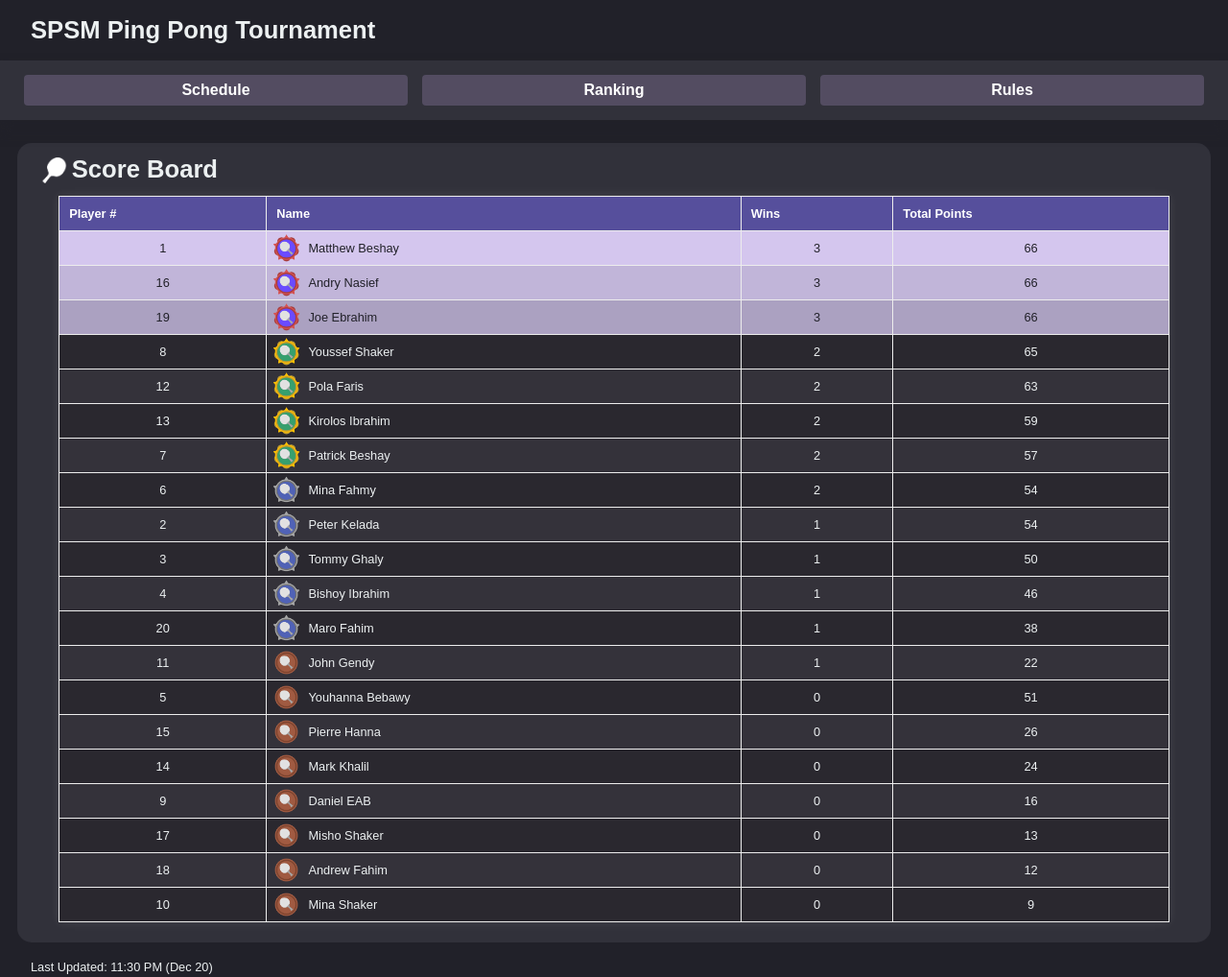
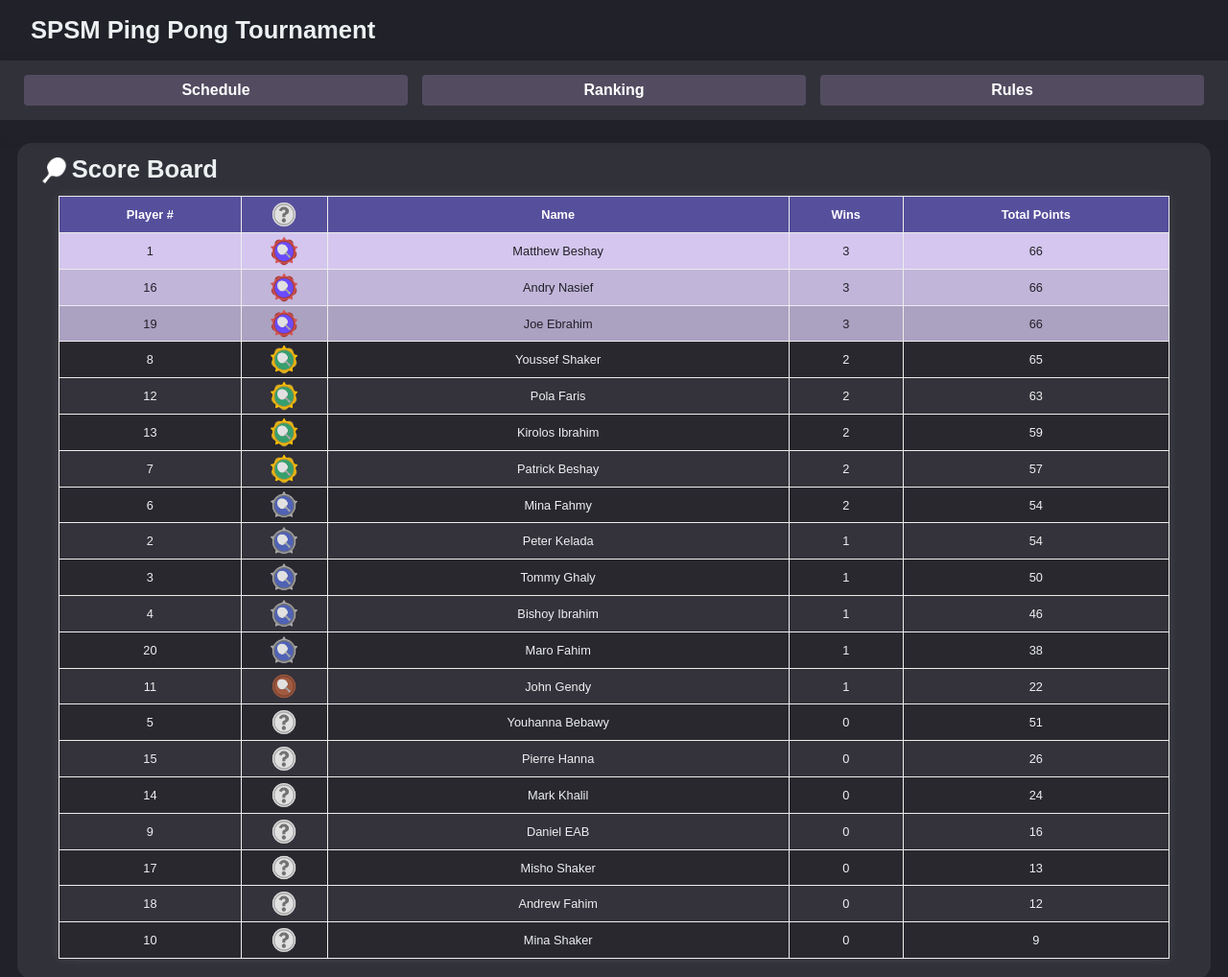
Before and after one commit to ibomba/SPSM-COMP, a plain HTML site: page scoreTable.html in a window 1280 px wide. Shown: the top 1018 px of the page at 96% size. Drawn offline with Linux system fonts and the light colour scheme; a web font is replaced by a local one.

Commit message:
JS Ranked

```diff
--- a/scoreTable.html
+++ b/scoreTable.html
@@ -153,14 +153,19 @@
     }
 
     table img{
-      width: 2.2rem;
-      margin-right: 5px;
-      margin-top: -12px;
-      margin-bottom: -13px;
+      width: 2.3rem;
+      padding: 0;
+      vertical-align: middle;
+      margin: 0;
+      text-align: center;
+      margin-left: -7px;
+      margin-right: -7px;
     }
 
     th, td:nth-child(2){
-      text-align: left;
+      margin: 0;
+      padding: 0;
+      text-align: center;
     }
   </style>
 </head>
@@ -181,51 +186,52 @@
         <thead>
           <tr class="sTbl">
             <th>Player #</th>
+            <th><img src="ranks/unranked.png" alt="Unranked" ></th>
             <th>Name</th>
             <th>Wins</th>
             <th>Total Points</th>
           </tr>
         </thead>
         <tbody>
-          <tr><td>1</td><td><img src="ranks/master.png" alt="Master" >Matthew Beshay</td><td>3</td><td>66</td></tr>
+          <tr><td>1</td><td>r</td><td>Matthew Beshay</td><td>3</td><td>66</td></tr>
 
-          <tr><td>2</td><td><img src="ranks/silver.png" alt="Silver" >Peter Kelada</td><td>1</td><td>54</td></tr>
+          <tr><td>2</td><td>r</td><td>Peter Kelada</td><td>1</td><td>54</td></tr>
 
-          <tr><td>3</td><td><img src="ranks/silver.png" alt="Silver" >Tommy Ghaly</td><td>1</td><td>50</td></tr>
+          <tr><td>3</td><td>r</td><td>Tommy Ghaly</td><td>1</td><td>50</td></tr>
 
-          <tr><td>4</td><td><img src="ranks/silver.png" alt="Silver" >Bishoy Ibrahim</td><td>1</td><td>46</td></tr>
+          <tr><td>4</td><td>r</td><td>Bishoy Ibrahim</td><td>1</td><td>46</td></tr>
 
-          <tr><td>5</td><td><img src="ranks/bronze.png" alt="Bronze" >Youhanna Bebawy</td><td>0</td><td>51</td></tr>
+          <tr><td>5</td><td>r</td><td>Youhanna Bebawy</td><td>0</td><td>51</td></tr>
 
-          <tr><td>6</td><td><img src="ranks/silver.png" alt="Silver" >Mina Fahmy</td><td>2</td><td>54</td></tr>
+          <tr><td>6</td><td>r</td><td>Mina Fahmy</td><td>2</td><td>54</td></tr>
 
-          <tr><td>7</td><td><img src="ranks/gold.png" alt="Gold" >Patrick Beshay</td><td>2</td><td>57</td></tr>
+          <tr><td>7</td><td>r</td><td>Patrick Beshay</td><td>2</td><td>57</td></tr>
 
-          <tr><td>8</td><td><img src="ranks/gold.png" alt="Gold" >Youssef Shaker</td><td>2</td><td>65</td></tr>
+          <tr><td>8</td><td>r</td><td>Youssef Shaker</td><td>2</td><td>65</td></tr>
 
-          <tr><td>9</td><td><img src="ranks/bronze.png" alt="Bronze" >Daniel EAB</td><td>0</td><td>16</td></tr>
+          <tr><td>9</td><td>r</td><td>Daniel EAB</td><td>0</td><td>16</td></tr>
 
-          <tr><td>10</td><td><img src="ranks/bronze.png" alt="Bronze" >Mina Shaker</td><td>0</td><td>9</td></tr>
+          <tr><td>10</td><td>r</td><td>Mina Shaker</td><td>0</td><td>9</td></tr>
 
-          <tr><td>11</td><td><img src="ranks/bronze.png" alt="Bronze" >John Gendy</td><td>1</td><td>22</td></tr>
+          <tr><td>11</td><td>r</td><td>John Gendy</td><td>1</td><td>22</td></tr>
 
-          <tr><td>12</td><td><img src="ranks/gold.png" alt="Gold" >Pola Faris</td><td>2</td><td>63</td></tr>
+          <tr><td>12</td><td>r</td><td>Pola Faris</td><td>2</td><td>63</td></tr>
 
-          <tr><td>13</td><td><img src="ranks/gold.png" alt="Gold" >Kirolos Ibrahim</td><td>2</td><td>59</td></tr>
+          <tr><td>13</td><td>r</td><td>Kirolos Ibrahim</td><td>2</td><td>59</td></tr>
 
-          <tr><td>14</td><td><img src="ranks/bronze.png" alt="Bronze" >Mark Khalil</td><td>0</td><td>24</td></tr>
+          <tr><td>14</td><td>r</td><td>Mark Khalil</td><td>0</td><td>24</td></tr>
 
-          <tr><td>15</td><td><img src="ranks/bronze.png" alt="Bronze" >Pierre Hanna</td><td>0</td><td>26</td></tr>
+          <tr><td>15</td><td>r</td><td>Pierre Hanna</td><td>0</td><td>26</td></tr>
 
-          <tr><td>16</td><td><img src="ranks/master.png" alt="Master" >Andry Nasief</td><td>3</td><td>66</td></tr>
+          <tr><td>16</td><td>r</td><td>Andry Nasief</td><td>3</td><td>66</td></tr>
 
-          <tr><td>17</td><td><img src="ranks/bronze.png" alt="Bronze" >Misho Shaker</td><td>0</td><td>13</td></tr>
+          <tr><td>17</td><td>r</td><td>Misho Shaker</td><td>0</td><td>13</td></tr>
 
-          <tr><td>18</td><td><img src="ranks/bronze.png" alt="Bronze" >Andrew Fahim</td><td>0</td><td>12</td></tr>
+          <tr><td>18</td><td>r</td><td>Andrew Fahim</td><td>0</td><td>12</td></tr>
 
-          <tr><td>19</td><td><img src="ranks/master.png" alt="Master" >Joe Ebrahim</td><td>3</td><td>66</td></tr>
+          <tr><td>19</td><td>r</td><td>Joe Ebrahim</td><td>3</td><td>66</td></tr>
 
-          <tr><td>20</td><td><img src="ranks/silver.png" alt="Silver" >Maro Fahim</td><td>1</td><td>38</td></tr>
+          <tr><td>20</td><td>r</td><td>Maro Fahim</td><td>1</td><td>38</td></tr>
         </tbody>
       </table>
       </table>
@@ -240,8 +246,8 @@
       var rows = [].slice.call(tbody.querySelectorAll('tr'));
 
       rows.sort(function (a, b) {
-        var aValue = parseInt(a.cells[3].textContent);
-        var bValue = parseInt(b.cells[3].textContent);
+        var aValue = parseInt(a.cells[4].textContent);
+        var bValue = parseInt(b.cells[4].textContent);
         return bValue - aValue;
       });
 
@@ -258,8 +264,8 @@
       var rows = [].slice.call(tbody.querySelectorAll('tr'));
 
       rows.sort(function (a, b) {
-        var aValue = parseInt(a.cells[2].textContent);
-        var bValue = parseInt(b.cells[2].textContent);
+        var aValue = parseInt(a.cells[3].textContent);
+        var bValue = parseInt(b.cells[3].textContent);
         return bValue - aValue;
       });
 
@@ -268,47 +274,66 @@
       });
     });
 
-//     document.addEventListener('DOMContentLoaded', function () {
-//   var table = document.getElementById('scoreTable');
-//   var rows = table.querySelectorAll('tbody tr');
+    document.addEventListener('DOMContentLoaded', function () {
 
-//   // Function to add image to the left and center the word
-//   function addImageAndCenterWord() {
-//     var secondRow = rows[0]; // Second row index is 1
-//     var cell2 = secondRow.cells[1]; // Cell 2 index is 1
+// Function to replace text with an image in cells 2 to 4 of the first column
+function replaceTextWithImage() {
+  var tbody = document.querySelector('#scoreTable tbody');
 
-//     var image = document.createElement('img');
-//     image.src = 'ranks/master.png';
-//     image.alt = 'paddle';
-//     image.style.width = '2rem';
-//     image.style.marginBottom = '0px';
-//     image.style.marginRight = '5px';
+  for (var i = 0; i <= 2; i++) {
+    var row = tbody.querySelector('tr:nth-child(' + (i + 1) + ')'); // Selecting rows 2 to 4
+    var firstCell = row.querySelector('td:nth-child(2)'); // Selecting the first column
+    var image = document.createElement('img');
+    image.src = 'ranks/master.png'; // Replace with the actual path or URL of your image
+    image.alt = 'Master';
+    firstCell.textContent = ''; // Clear existing text content
+    firstCell.appendChild(image);
+  }
 
-//     var wordContainer = document.createElement('div');
-//     wordContainer.style.display = 'flex';
-//     wordContainer.style.alignItems = 'center';
-//     wordContainer.style.padding = '-4px';
+  for (var i = 3; i <= 6; i++) {
+    var row = tbody.querySelector('tr:nth-child(' + (i + 1) + ')'); // Selecting rows 2 to 4
+    var firstCell = row.querySelector('td:nth-child(2)'); // Selecting the first column
+    var image = document.createElement('img');
+    image.src = 'ranks/gold.png'; // Replace with the actual path or URL of your image
+    image.alt = 'Gold';
+    firstCell.textContent = ''; // Clear existing text content
+    firstCell.appendChild(image);
+  }
 
-//     // Append the image to the left of the word container
-//     wordContainer.appendChild(image);
+  for (var i = 7; i <= 11; i++) {
+    var row = tbody.querySelector('tr:nth-child(' + (i + 1) + ')'); // Selecting rows 2 to 4
+    var firstCell = row.querySelector('td:nth-child(2)'); // Selecting the first column
+    var image = document.createElement('img');
+    image.src = 'ranks/silver.png'; // Replace with the actual path or URL of your image
+    image.alt = 'Silver';
+    firstCell.textContent = ''; // Clear existing text content
+    firstCell.appendChild(image);
+  }
 
-//     // Create a text node for the existing word
-//     var wordTextNode = document.createTextNode(cell2.textContent.trim());
+  for (var i = 12; i <= 12; i++) {
+    var row = tbody.querySelector('tr:nth-child(' + (i + 1) + ')'); // Selecting rows 2 to 4
+    var firstCell = row.querySelector('td:nth-child(2)'); // Selecting the first column
+    var image = document.createElement('img');
+    image.src = 'ranks/bronze.png'; // Replace with the actual path or URL of your image
+    image.alt = 'Bronze';
+    firstCell.textContent = ''; // Clear existing text content
+    firstCell.appendChild(image);
+  }
 
-//     // Append the text node to the word container
-//     wordContainer.appendChild(wordTextNode);
+  for (var i = 13; i <= 19; i++) {
+    var row = tbody.querySelector('tr:nth-child(' + (i + 1) + ')'); // Selecting rows 2 to 4
+    var firstCell = row.querySelector('td:nth-child(2)'); // Selecting the first column
+    var image = document.createElement('img');
+    image.src = 'ranks/unranked.png'; // Replace with the actual path or URL of your image
+    image.alt = 'Unranked';
+    firstCell.textContent = ''; // Clear existing text content
+    firstCell.appendChild(image);
+  }
+}
 
-//     // Clear the content of cell 2
-//     cell2.innerHTML = '';
-
-//     // Append the word container to cell 2
-//     cell2.appendChild(wordContainer);
-//   }
-
-//   // Call the function to add image to the left and center the word
-//   addImageAndCenterWord();
-// });
-
+// Call the function after the DOM has loaded
+replaceTextWithImage();
+});
 
   </script>
   <p>Last Updated: 11:30 PM (Dec 20)</p>
```
Also changed, not shown: index.html (line endings or trailing spaces), rules.html (line endings or trailing spaces).
